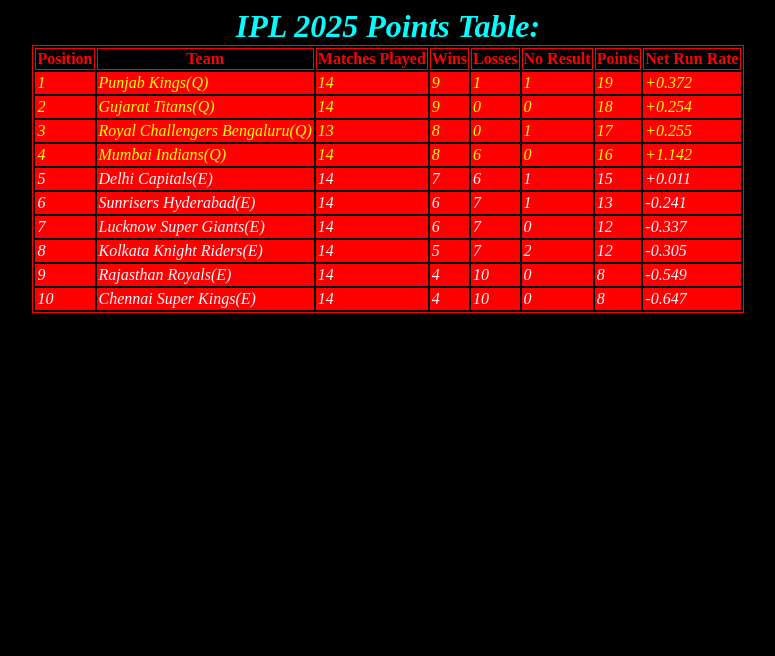
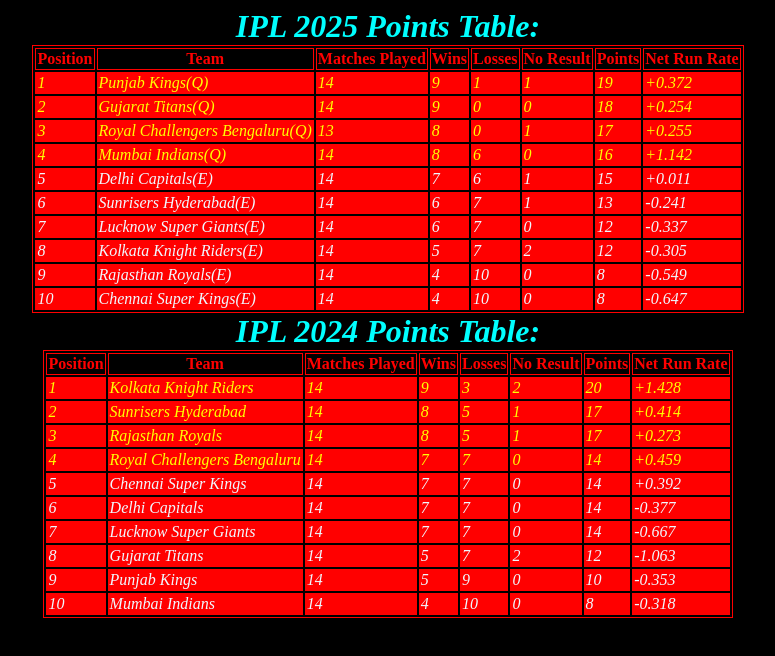
Before and after one commit to rriitesshh/html-points-table, a plain HTML site: page index.html in a window 1280 px wide. Shown: the whole page, without its empty margins (252-1027 px from the left). Drawn offline with Linux system fonts and the light colour scheme.

Commit message:
Update index.html

```diff
--- a/index.html
+++ b/index.html
@@ -171,6 +171,135 @@
     </tbody>
   </table>
 
+        <h1>IPL 2024 Points Table:</h1>
+        <table >
+            <thead>
+                <tr>
+                    <th>Position</th>
+                    <th>Team</th>
+                    <th>Matches Played</th>
+                    <th>Wins</th>
+                    <th>Losses</th>
+                    <th>No Result</th>
+                    <th>Points</th>
+                    <th>Net Run Rate</th>
+                </tr>
+            </thead>
+            <tbody>
+                <tr class="qualifier">
+                    <td>1</td>
+                    <td>Kolkata Knight Riders</td>
+                    <td>14</td>
+                    <td>9</td>
+                    <td>3</td>
+
+                    <td>2</td>
+                    <td>20</td>
+                    <td>+1.428</td>
+                </tr>
+                <tr class="qualifier">
+                    <td>2</td>
+                    <td>Sunrisers Hyderabad</td>
+                    <td>14</td>
+                    <td>8</td>
+                    <td>5</td>
+
+                    <td>1</td>
+                    <td>17</td>
+                    <td>+0.414</td>
+                </tr>
+                <tr class="qualifier">
+                    <td>3</td>
+                    <td>Rajasthan Royals</td>
+                    <td>14</td>
+                    <td>8</td>
+                    <td>5</td>
+
+                    <td>1</td>
+                    <td>17</td>
+                    <td>+0.273</td>
+                </tr>
+                <tr class="qualifier">
+                    <td>4</td>
+                    <td>Royal Challengers Bengaluru</td>
+                    <td>14</td>
+                    <td>7</td>
+                    <td>7</td>
+
+                    <td>0</td>
+                    <td>14</td>
+                    <td>+0.459</td>
+                </tr>
+                <tr>
+                    <td>5</td>
+                    <td>Chennai Super Kings</td>
+                    <td>14</td>
+                    <td>7</td>
+                    <td>7</td>
+
+                    <td>0</td>
+                    <td>14</td>
+                    <td>+0.392</td>
+                </tr>
+                <tr>
+                    <td>6</td>
+                    <td>Delhi Capitals</td>
+                    <td>14</td>
+                    <td>7</td>
+                    <td>7</td>
+
+                    <td>0</td>
+                    <td>14</td>
+                    <td>-0.377</td>
+                </tr>
+                <tr>
+                    <td>7</td>
+                    <td>Lucknow Super Giants</td>
+                    <td>14</td>
+                    <td>7</td>
+                    <td>7</td>
+
+                    <td>0</td>
+                    <td>14</td>
+                    <td>-0.667</td>
+                </tr>
+                <tr>
+                    <td>8</td>
+                    <td>Gujarat Titans</td>
+                    <td>14</td>
+                    <td>5</td>
+                    <td>7</td>
+
+                    <td>2</td>
+                    <td>12</td>
+                    <td>-1.063</td>
+                </tr>
+                <tr>
+                    <td>9</td>
+                    <td>Punjab Kings</td>
+                    <td>14</td>
+                    <td>5</td>
+                    <td>9</td>
+                    <td>0</td>
+
+                    <td>10</td>
+                    <td>-0.353</td>
+                </tr>
+                <tr>
+                    <td>10</td>
+                    <td>Mumbai Indians</td>
+                    <td>14</td>
+                    <td>4</td>
+                    <td>10</td>
+
+                    <td>0</td>
+                    <td>8</td>
+                    <td>-0.318</td>
+                </tr>
+            </tbody>
+        </table>
+    </div>
+
 
 </body>
 
```
